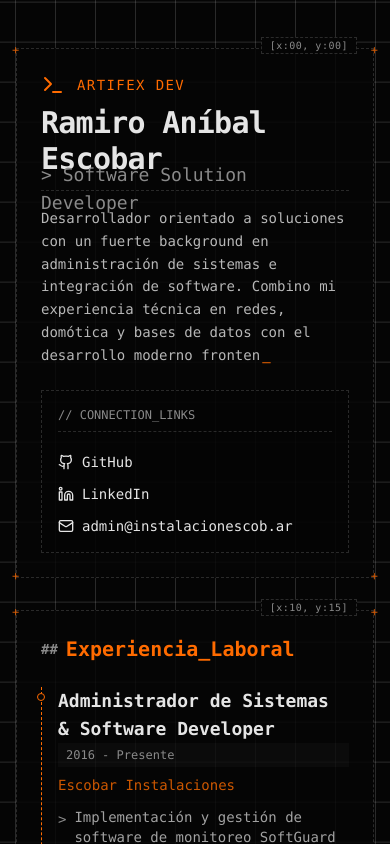
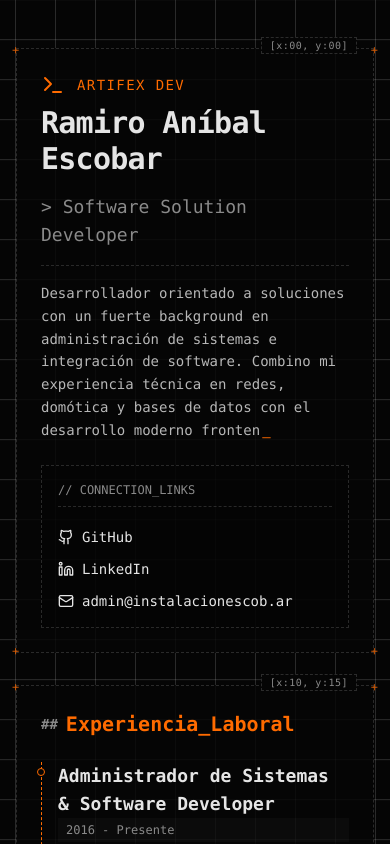
Before and after one commit to artifex94/artifex94.github.io, a React (Vite) app: page / in a window 390 px wide. Shown: the top 844 px of the page. Built offline with nearby package versions, Linux system fonts and the light colour scheme.

Commit message:
v0.0.1 Solución a superposición en versiones mobile

```diff
--- a/src/components/Hero.tsx
+++ b/src/components/Hero.tsx
@@ -21,12 +21,12 @@ export const Hero: React.FC = () => {
             </span>
           </div>
 
-          <h1 className="text-3xl md:text-5xl font-bold text-primary mb-2 tracking-tight h-[48px] md:h-[60px]">
+          <h1 className="text-3xl md:text-5xl font-bold text-primary mb-2 tracking-tight min-h-[80px] md:min-h-[60px]">
             {/* Nombre tipeado después del alias */}
             <Typewriter text={personal.name} delay={1.2} />
           </h1>
 
-          <h2 className="text-lg md:text-xl text-secondary border-b border-dashed border-line pb-4 mb-4 h-[30px] md:h-[36px]">
+          <h2 className="text-lg md:text-xl text-secondary border-b border-dashed border-line pb-4 mb-4 min-h-[40px] md:min-h-[36px]">
             &gt; <Typewriter text={personal.title} delay={2.5} speed="fast" />
           </h2>
 
```
